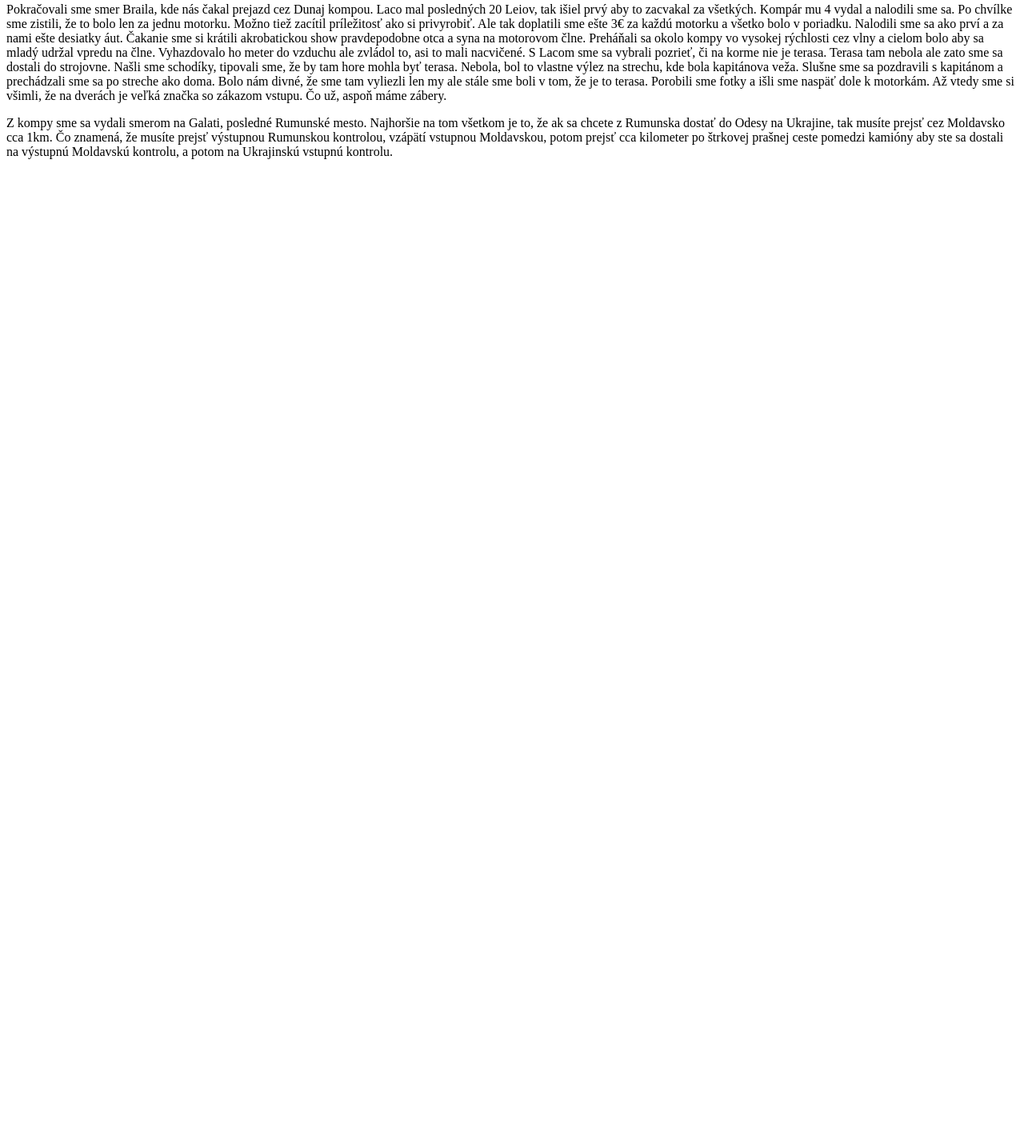
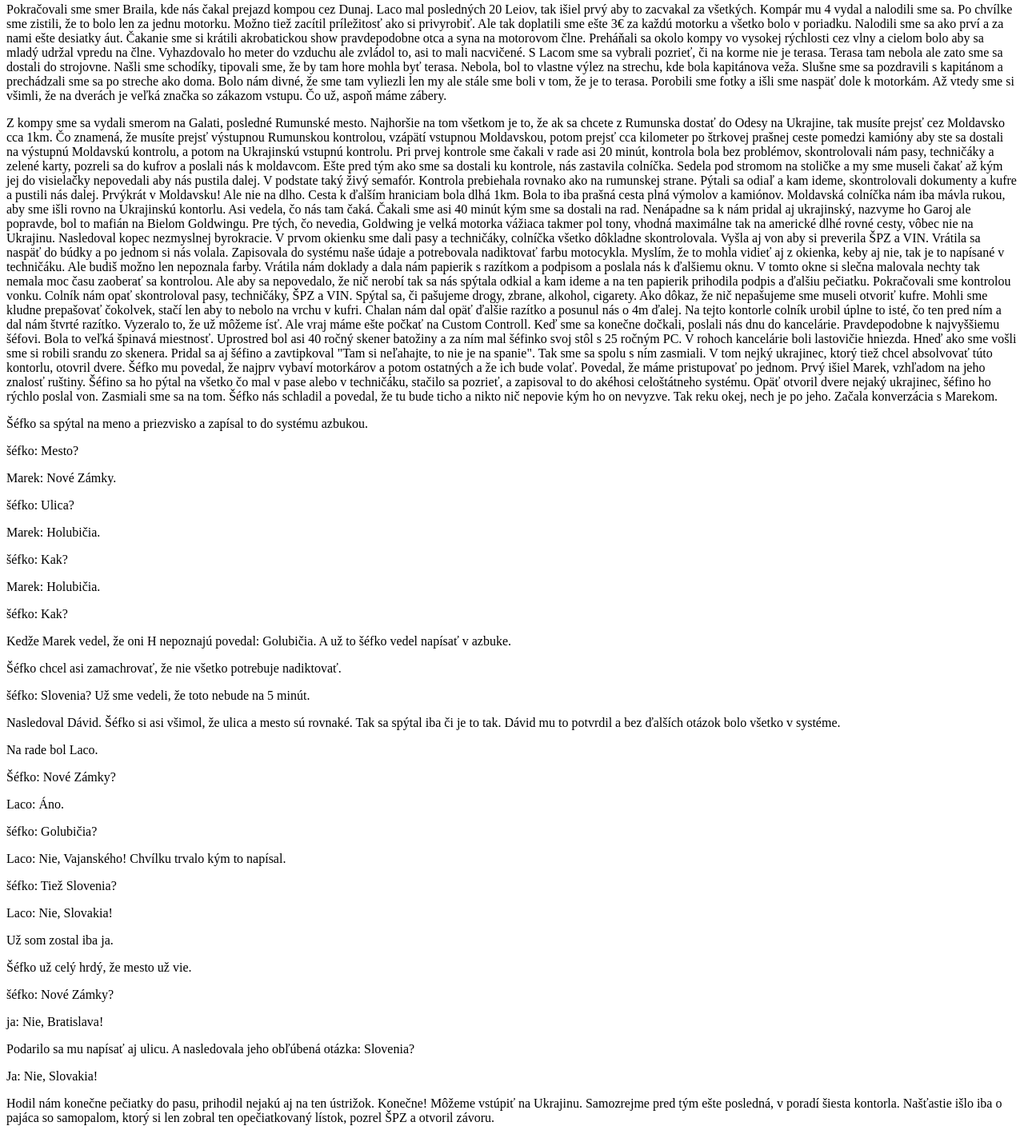
Before and after one commit to petobarki/petobarki.github.io, a plain HTML site: page index.html in a window 1280 px wide. Shown: the part 6238-7661 px from the top of the page at 80% size. Before the commit the page ends 6453 px from the top, so only its background shows below. Drawn offline with Linux system fonts and the light colour scheme.

Commit message:
10 den prechod hranic

```diff
--- a/index.html
+++ b/index.html
@@ -188,21 +188,108 @@ Za hranicami majú zaujímavé názvy obcí ako napríklad "2 Mai", "23 August",
 <p>
 Zastavili sme sa v reštaurácii pri ceste. Na parkovisku bolo auto vyzdobené svadobnými stuhami. Reštaurácia bola zavretá aj keď otváracie hodiny tvrdili niečo iné. Tak ale asi svadba stála za to.
 O pár kilometrov ďalej sme sa zastavili v ďalšej reštaurácii, tu našťastie žiadna oslava nebola. Ale nastal iný zádrhel. Nemali sme dosť rumunských leiov, tak sme sa pýtali či môžeme platiť kartou alebo eurami.
-Chladní sme teda odchádzali smerom k motorkám. Z reštaurácie vybehol rumunský šmelinár, že on nám pomôže. Že nám zamení eurá na lei. Tak veď prečo nie. Tak sme sa poštudovali cenník, aby sme vedeli približne kolko nám treba zameniť, aby nám ostalo čo najmenej tých ich hračkárskych peňazí.
+Hladní sme teda odchádzali smerom k motorkám. Z reštaurácie vybehol rumunský šmelinár, že on nám pomôže. Že nám zamení eurá na lei. Tak veď prečo nie. Tak sme sa poštudovali cenník, aby sme vedeli približne kolko nám treba zameniť, aby nám ostalo čo najmenej tých ich hračkárskych peňazí.
 Rozhodli sme sa teda, že zameníme 27€, čo malo byť približne 127 RON. Týpek vytiahol z peňaženky peniaze, prerátal a dal nám. Prerátali sme to my a bolo tam 90 RON, cca o 7€ menej. Chápem, že nechce byť v strate ale všetko má svoje medze. Tak som mu povedal, že to nie je dosť. Po náročných prepočtoch prišiel na to, že sa pomýlil a prihodil ešte 20 RON.
 Pozrel som sa na neho či sranduje. Myslel to vážne. Tak som to pred ním znova prepočital a povedal som mu, že to nestačí. Prihodil ešte 5 RON. Vzhľadom na to, že moja trpezlivosť má väčšiu hodnotu ako rozdiel, ktorý nám chýbal, rozhodol som sa akceptovať jeho biznis plán a tie cca 3€ zaplatiť za jeho služby.
 Z menu sme dokázali vylúštiť iba kartofle, čiže zemiaky. Našťastie mladý čašník vedel asi 15 slov po anglicky. Túto slovnú zásobu využil takým spôsobom, že ukazoval na jedlo na vedlajšom stole hovoril, čo to tie dámi jedia. Rozhodli sme sa všetci pre "stripsy pork with kartofle".
 Jedlo bolo samozrejme podpriemerné ale zasýtilo.
 </p>
 <p>
-Pokračovali sme smer Braila, kde nás čakal prejazd cez Dunaj kompou. Laco mal posledných 20 Leiov, tak išiel prvý aby to zacvakal za všetkých. Kompár mu 4 vydal a nalodili sme sa. Po chvílke sme zistili, že to bolo len za jednu motorku. Možno tiež zacítil príležitosť ako si privyrobiť. Ale tak doplatili sme ešte 3€ za každú motorku a všetko bolo v poriadku.
+Pokračovali sme smer Braila, kde nás čakal prejazd kompou cez Dunaj. Laco mal posledných 20 Leiov, tak išiel prvý aby to zacvakal za všetkých. Kompár mu 4 vydal a nalodili sme sa. Po chvílke sme zistili, že to bolo len za jednu motorku. Možno tiež zacítil príležitosť ako si privyrobiť. Ale tak doplatili sme ešte 3€ za každú motorku a všetko bolo v poriadku.
 Nalodili sme sa ako prví a za nami ešte desiatky áut. Čakanie sme si krátili akrobatickou show pravdepodobne otca a syna na motorovom člne. Preháňali sa okolo kompy vo vysokej rýchlosti cez vlny a cielom bolo aby sa mladý udržal vpredu na člne. Vyhazdovalo ho meter do vzduchu ale zvládol to, asi to mali nacvičené. S Lacom sme sa vybrali pozrieť, či na korme nie je terasa. Terasa tam nebola ale zato sme sa dostali do strojovne. Našli sme schodíky, tipovali sme, že by tam hore mohla byť terasa.
 Nebola, bol to vlastne výlez na strechu, kde bola kapitánova veža. Slušne sme sa pozdravili s kapitánom a prechádzali sme sa po streche ako doma. Bolo nám divné, že sme tam vyliezli len my ale stále sme boli v tom, že je to terasa. Porobili sme fotky a išli sme naspäť dole k motorkám. Až vtedy sme si všimli, že na dverách je veľká značka so zákazom vstupu. Čo už, aspoň máme zábery.
 </p>
 <p>
 Z kompy sme sa vydali smerom na Galati, posledné Rumunské mesto. Najhoršie na tom všetkom je to, že ak sa chcete z Rumunska dostať do Odesy na Ukrajine, tak musíte prejsť cez Moldavsko cca 1km.
 Čo znamená, že musíte prejsť výstupnou Rumunskou kontrolou, vzápätí vstupnou Moldavskou, potom prejsť cca kilometer po štrkovej prašnej ceste pomedzi kamióny aby ste sa dostali na výstupnú Moldavskú kontrolu, a potom na Ukrajinskú vstupnú kontrolu.
+Pri prvej kontrole sme čakali v rade asi 20 minút, kontrola bola bez problémov, skontrolovali nám pasy, techničáky a zelené karty, pozreli sa do kufrov a poslali nás k moldavcom. Ešte pred tým ako sme sa dostali ku kontrole, nás zastavila colníčka. Sedela pod stromom na stoličke a my sme museli čakať až kým jej do visielačky nepovedali aby nás pustila dalej. V podstate taký živý semafór.
+Kontrola prebiehala rovnako ako na rumunskej strane. Pýtali sa odiaľ a kam ideme, skontrolovali dokumenty a kufre a pustili nás dalej. Prvýkrát v Moldavsku! Ale nie na dlho. Cesta k ďalším hraniciam bola dlhá 1km. Bola to iba prašná cesta plná výmolov a kamiónov.
+Moldavská colníčka nám iba mávla rukou, aby sme išli rovno na Ukrajinskú kontorlu. Asi vedela, čo nás tam čaká. Čakali sme asi 40 minút kým sme sa dostali na rad. Nenápadne sa k nám pridal aj ukrajinský, nazvyme ho Garoj ale popravde, bol to mafián na Bielom Goldwingu. Pre tých, čo nevedia, Goldwing je velká motorka vážiaca takmer pol tony, vhodná maximálne tak na americké dlhé rovné cesty, vôbec nie na Ukrajinu. Nasledoval kopec nezmyslnej byrokracie. V prvom okienku sme dali pasy a techničáky, colníčka všetko dôkladne skontrolovala. Vyšla aj von aby si preverila ŠPZ a VIN. Vrátila sa naspäť do búdky a po jednom si nás volala. Zapisovala do systému naše údaje a potrebovala nadiktovať farbu motocykla. Myslím, že to mohla vidieť aj z okienka, keby aj nie, tak je to napísané v techničáku. Ale budiš možno len nepoznala farby. Vrátila nám doklady a dala nám papierik s razítkom a podpisom a poslala nás k ďalšiemu oknu. V tomto okne si slečna malovala nechty tak nemala moc času zaoberať sa kontrolou. Ale aby sa nepovedalo, že nič nerobí tak sa nás spýtala odkial a kam ideme a na ten papierik prihodila podpis a ďalšiu pečiatku.
+Pokračovali sme kontrolou vonku. Colník nám opať skontroloval pasy, techničáky, ŠPZ a VIN. Spýtal sa, či pašujeme drogy, zbrane, alkohol, cigarety. Ako dôkaz, že nič nepašujeme sme museli otvoriť kufre. Mohli sme kludne prepašovať čokolvek, stačí len aby to nebolo na vrchu v kufri.
+Chalan nám dal opäť ďalšie razítko a posunul nás o 4m ďalej. Na tejto kontorle colník urobil úplne to isté, čo ten pred ním a dal nám štvrté razítko. Vyzeralo to, že už môžeme ísť. Ale vraj máme ešte počkať na Custom Controll. Keď sme sa konečne dočkali, poslali nás dnu do kancelárie. Pravdepodobne k najvyššiemu šéfovi. Bola to veľká špinavá miestnosť. Uprostred bol asi 40 ročný skener batožiny a za ním mal šéfinko svoj stôl s 25 ročným PC. V rohoch kancelárie boli lastovičie hniezda.
+Hneď ako sme vošli sme si robili srandu zo skenera. Pridal sa aj šéfino a zavtipkoval "Tam si neľahajte, to nie je na spanie". Tak sme sa spolu s ním zasmiali. V tom nejký ukrajinec, ktorý tiež chcel absolvovať túto kontorlu, otovril dvere. Šéfko mu povedal, že najprv vybaví motorkárov a potom ostatných a že ich bude volať. Povedal, že máme pristupovať po jednom. Prvý išiel Marek, vzhľadom na jeho znalosť ruštiny. Šéfino sa ho pýtal na všetko čo mal v pase alebo v techničáku, stačilo sa pozrieť, a zapisoval to do akéhosi celoštátneho systému. Opäť otvoril dvere nejaký ukrajinec, šéfino ho rýchlo poslal von. Zasmiali sme sa na tom. Šéfko nás schladil a povedal, že tu bude ticho a nikto nič nepovie kým ho on nevyzve. Tak reku okej, nech je po jeho.
+Začala konverzácia s Marekom.</p>
+<p>
+Šéfko sa spýtal na meno a priezvisko a zapísal to do systému azbukou.
+</p>
+<p>
+šéfko: Mesto?
+</p>
+<p>
+Marek: Nové Zámky.
+</p>
+<p>
+šéfko: Ulica?
+</p>
+<p>
+Marek: Holubičia.
+</p>
+<p>
+šéfko: Kak?
+</p>
+<p>
+Marek: Holubičia.
+</p>
+<p>
+šéfko: Kak?
+</p>
+<p>
+Kedže Marek vedel, že oni H nepoznajú povedal: Golubičia.
+A už to šéfko vedel napísať v azbuke.
+</p>
+<p>
+Šéfko chcel asi zamachrovať, že nie všetko potrebuje nadiktovať.
+</p>
+<p>
+šéfko: Slovenia?
+Už sme vedeli, že toto nebude na 5 minút.
+</p>
+<p>
+Nasledoval Dávid. Šéfko si asi všimol, že ulica a mesto sú rovnaké. Tak sa spýtal iba či je to tak. Dávid mu to potvrdil a bez ďalších otázok bolo všetko v systéme.
+</p>
+<p>
+Na rade bol Laco.
+</p>
+<p>
+Šéfko: Nové Zámky?
+</p>
+<p>
+Laco: Áno.
+</p>
+<p>
+šéfko: Golubičia?
+</p>
+<p>
+Laco: Nie, Vajanského!
+Chvílku trvalo kým to napísal.
+</p>
+<p>
+šéfko: Tiež Slovenia?
+</p>
+<p>
+Laco: Nie, Slovakia!
+</p>
+<p>
+Už som zostal iba ja.
+</p>
+<p>
+Šéfko už celý hrdý, že mesto už vie.
+</p>
+<p>
+šéfko: Nové Zámky?
+</p>
+<p>
+ja: Nie, Bratislava!
+</p>
+<p>
+Podarilo sa mu napísať aj ulicu. A nasledovala jeho obľúbená otázka: Slovenia?
+</p>
+<p>
+Ja: Nie, Slovakia!
+</p>
+<p>
+Hodil nám konečne pečiatky do pasu, prihodil nejakú aj na ten ústrižok. Konečne! Môžeme vstúpiť na Ukrajinu. Samozrejme pred tým ešte posledná, v poradí šiesta kontorla. Našťastie išlo iba o pajáca so samopalom, ktorý si len zobral ten opečiatkovaný lístok, pozrel ŠPZ a otvoril závoru.
+</p>
 
-</p>
 </body>
 </html>
```
